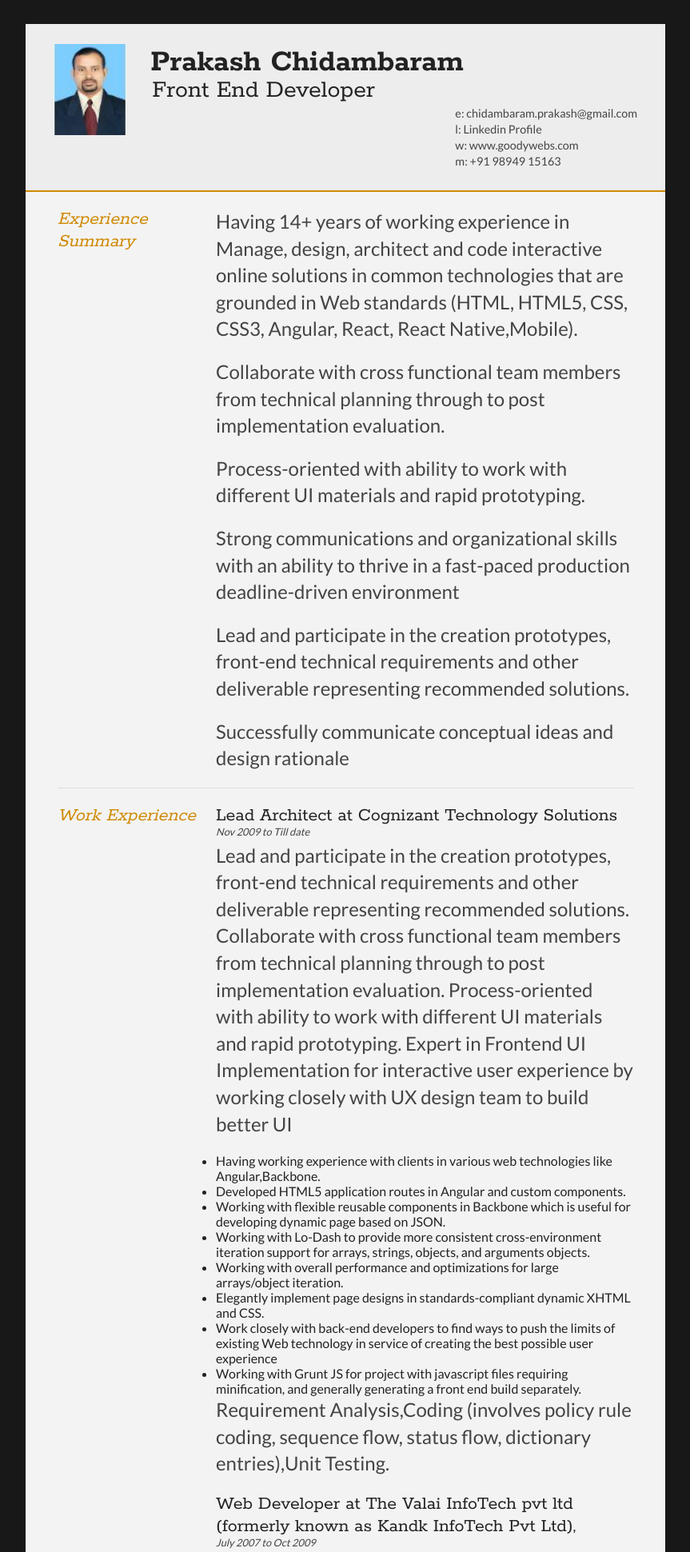
After one commit to goodywebs/kcprakash, a PHP site: the page made by index - Copy.html in a window 1280 px wide. The commit adds this page. Shown: the top 1941 px of the page at 80% size, without its empty margins (208-1071 px from the left). Run offline with PHP 8.4, Linux system fonts and the light colour scheme.

Commit message:
new tech stack update

```diff
--- /dev/null
+++ b/index - Copy.html
@@ -0,0 +1,226 @@
+<!DOCTYPE html>
+<html>
+<head>
+<title>Prakash Chidambaram - Front End Developer</title>
+
+<meta name="viewport" content="width=device-width"/>
+<meta name="description" content="Prakash Chidambaram - Front End Developer"/>
+<meta charset="UTF-8">
+
+<link type="text/css" rel="stylesheet" href="style.css">
+<link href='http://fonts.googleapis.com/css?family=Rokkitt:400,700|Lato:400,300' rel='stylesheet' type='text/css'>
+
+<!--[if lt IE 9]>
+<script src="//html5shiv.googlecode.com/svn/trunk/html5.js"></script>
+<![endif]-->
+</head>
+<body id="top">
+<div id="cv" class="instaFade">
+	<div class="mainDetails">
+		<div id="headshot" class="quickFade">
+			<img src="headshot.jpg" alt="Prakash Chidambaram" />
+		</div>
+
+		<div id="name">
+			<h1 class="quickFade delayTwo">Prakash Chidambaram</h1>
+			<h2 class="quickFade delayThree">Front End Developer</h2>
+		</div>
+
+		<div id="contactDetails" class="quickFade delayFour">
+			<ul>
+				<li>e: <a href="mailto:chidambaram.prakash@gmail.com" target="_blank">chidambaram.prakash@gmail.com</a></li>
+				<li>l: <a href="https://www.linkedin.com/in/kcprakashchidambaram" target="_blank">Linkedin Profile</a></li>
+				<li>w: <a href="http://www.goodywebs.com">www.goodywebs.com</a></li>
+				<li>m: +91 98949 15163</li>
+			</ul>
+		</div>
+		<div class="clear"></div>
+	</div>
+
+	<div id="mainArea" class="quickFade delayFive">
+		<section>
+			<article>
+				<div class="sectionTitle">
+					<h1>Experience Summary</h1>
+				</div>
+
+				<div class="sectionContent">
+					<p>Having 14+ years of working experience in Manage, design, architect and code interactive online solutions in common technologies that are grounded in Web standards (HTML, HTML5, CSS, CSS3, Angular, React, React Native,Mobile).</p>
+<p>Collaborate with cross functional team members from technical planning through to post implementation evaluation.</p>
+<p>Process-oriented with ability to work with different UI materials and rapid prototyping.</p>
+<p>Strong communications and organizational skills with an ability to thrive in a fast-paced production deadline-driven environment</p>
+<p>Lead and participate in the creation prototypes, front-end technical requirements and other deliverable representing recommended solutions.</p>
+<p>Successfully communicate conceptual ideas and design rationale</p>
+				</div>
+			</article>
+			<div class="clear"></div>
+		</section>
+
+
+		<section>
+			<div class="sectionTitle">
+				<h1>Work Experience</h1>
+			</div>
+
+			<div class="sectionContent">
+				<article>
+					<h2>Lead Architect at Cognizant Technology Solutions</h2>
+					<p class="subDetails">Nov 2009 to Till date</p>
+					<p>Lead and participate in the creation prototypes, front-end technical requirements and other deliverable representing recommended solutions. Collaborate with cross functional team members from technical planning through to post implementation evaluation. Process-oriented with ability to work with different UI materials and rapid prototyping. Expert in Frontend UI Implementation for interactive user experience by working closely with UX design team to build better UI</p>
+<ul>
+<li>Having working experience with clients in various web technologies like Angular,Backbone.</li>
+<li>Developed HTML5 application routes in Angular and custom components.</li>
+<li>Working with flexible reusable components in Backbone which is useful for developing dynamic page based on JSON.</li>
+<li>Working with Lo-Dash to provide more consistent cross-environment iteration support for arrays, strings, objects, and arguments objects.</li>
+<li>Working with overall performance and optimizations for large arrays/object iteration.</li>
+<li>Elegantly implement page designs in standards-compliant dynamic XHTML and CSS.</li>
+<li>Work closely with back-end developers to find ways to push the limits of existing Web technology in service of creating the best possible user experience</li>
+<li>Working with Grunt JS for project with javascript files requiring minification, and generally generating a front end build separately.</li>
+</ul>
+<p>Requirement Analysis,Coding (involves policy rule coding, sequence flow, status flow, dictionary entries),Unit Testing.</p>
+				</article>
+
+				<article>
+					<h2>Web Developer at The Valai InfoTech pvt ltd (formerly known as Kandk InfoTech Pvt Ltd),</h2>
+					<p class="subDetails">July 2007 to Oct 2009</p>
+					<ul>
+<li>Write well designed, testable, efficient code by using best software development practices</li>
+<li>Create website layout/user interface by using standard HTML/CSS practices</li>
+<li>Integrate data from various back-end services and databases</li>
+<li>Gather and refine specifications and requirements based on technical needs</li>
+<li>Create and maintain software documentation</li>
+<li>Be responsibile for maintaining, expanding, and scaling our site</li>
+<li>Stay plugged into emerging technologies/industry trends and apply them into operations and activities</li>
+<li>Cooperate with web designers to match visual design intent</li>
+</ul>
+<p></p>
+				</article>
+
+				<article>
+					<h2>Web Developer  at Sevan Designs ( formally webbeez)</h2>
+					<p class="subDetails">Nov 2005 to July 2007</p>
+					<ul>
+<li>Write well designed, testable, efficient code by using best software development practices</li>
+<li>Create website layout/user interface by using standard HTML/CSS practices</li>
+<li>Gather and refine specifications and requirements based on technical needs</li>
+<li>Be responsibile for maintaining, expanding, and scaling our site</li>
+<li>Cooperate with web designers to match visual design intent</li>
+</ul><p></p>
+				</article>
+				<article>
+					<h2>Web Developer  at method:e interactive studios</h2>
+					<p class="subDetails">Feb 2004 to Oct 2005</p>
+										<ul>
+<li>Write well designed, testable, efficient code by using best software development practices</li>
+<li>Create website layout/user interface by using standard HTML/CSS practices</li>
+<li>Gather and refine specifications and requirements based on technical needs</li>
+<li>Be responsibile for maintaining, expanding, and scaling our site</li>
+<li>Cooperate with web designers to match visual design intent</li>
+</ul><p></p>
+				</article>
+			</div>
+			<div class="clear"></div>
+		</section>
+
+
+		<section>
+			<div class="sectionTitle">
+				<h1>Key Skills</h1>
+			</div>
+
+			<div class="sectionContent">
+				<ul class="keySkills">
+					<li>HTML5</li>
+					<li>CSS3</li>
+					<li>JavaScript</li>
+					<li>RWD</li>
+					<li>JQuery</li>
+					<li>Angular JS</li>
+					<li>Angular 2 and 4</li>
+					<li>React JS</li>
+					<li>Redux</li>
+					<li>React Native </li>
+					<li>BackBone JS</li>
+					<li>Node JS</li>
+					<li>Sencha Touch</li>
+					<li>Ext JS</li>
+					<li>Grunt JS</li>
+					<li>Gulp JS</li>
+					<li>MongoDB</li>
+					<li>SASS, Compass and LESS </li>
+					<li>SVN, GIT </li>
+					<li>PHP</li>
+				</ul>
+			</div>
+			<div class="clear"></div>
+		</section>
+
+
+		<section>
+			<div class="sectionTitle">
+				<h1>Education</h1>
+			</div>
+
+			<div class="sectionContent">
+				<article>
+					<h2>University of Madras, Chennai.</h2>
+					<p class="subDetails">Bachelor of Computer Application</p>
+					<p>BCA, Computer Engineering</p>
+				</article>
+
+				<article>
+					<h2>National Institute of Electronics & Information Technology, Government of India</h2>
+					<p class="subDetails">O-Level</p>
+					<p>Business Professional Programmer http://www.nielit.gov.in/</p>
+				</article>
+			</div>
+
+			<div class="clear"></div>
+		</section>
+
+		<section>
+			<div class="sectionTitle">
+				<h1>Certifications</h1>
+			</div>
+
+			<div class="sectionContent">
+				<article>
+					<h2>Microsoft Specialist Programming in HTML5 with JavaScript and CSS3</h2>
+					<p class="subDetails">Microsoft</p>
+					<p><a href="https://mcp.microsoft.com/authenticate/ValidateMCP.aspx">https://mcp.microsoft.com/authenticate/ValidateMCP.aspx</a></p>
+<p>Transcript ID : 1032902</p>
+<p>Access Code : 21041981</p>
+				</article>
+
+				<article>
+					<h2>MCPS: Microsoft Certified Professional</h2>
+					<p class="subDetails">Microsoft, License 9677965</p>
+					<p>Business Professional Programmer http://www.nielit.gov.in/</p>
+				</article>
+				<article>
+					<h2>jQuery Certification</h2>
+					<p class="subDetails">W3Schools</p>
+					<p><a href="http://www.refsnesdata.no/certification/w3certified.asp?email=PrakashChidambaram.C@cognizant.com">http://www.refsnesdata.no/certification/w3certified.asp?email=PrakashChidambaram.C@cognizant.com</a></p>
+				</article>
+			</div>
+			<div class="clear"></div>
+		</section>
+		<section>
+			<div class="sectionTitle">
+				<h1>Contact Details</h1>
+			</div>
+
+			<div class="sectionContent">
+				<article>
+<p>Mobile No. 98949 15163</p>
+<p>Email&nbsp;:&nbsp; <a href="mailto:chidambaram.prakash@gmail.com">chidambaram.prakash@gmail.com</a>&nbsp;&nbsp;&nbsp;&nbsp;&nbsp;&nbsp;&nbsp;&nbsp;&nbsp;</p>
+<p>Address: 21A/10A 2<sup>nd</sup> Street, Venkateswara Nagar, Velachery, Chennai &ndash; 600 042.</p>
+				</article>
+			</div>
+			<div class="clear"></div>
+		</section>
+
+	</div>
+</div>
+</body>
+</html>
--- a/style.css
+++ b/style.css
@@ -17,7 +17,7 @@ html, body {background: #181818; font-family: 'Lato', helvetica, arial, sans-ser
 .clear {clear: both;}
 
 p {
-	font-size: 1em;
+	font-size: 1.5em;
 	line-height: 1.4em;
 	margin-bottom: 20px;
 	color: #444;
```
Also changed, not shown: index.html (+35 -68 lines).
